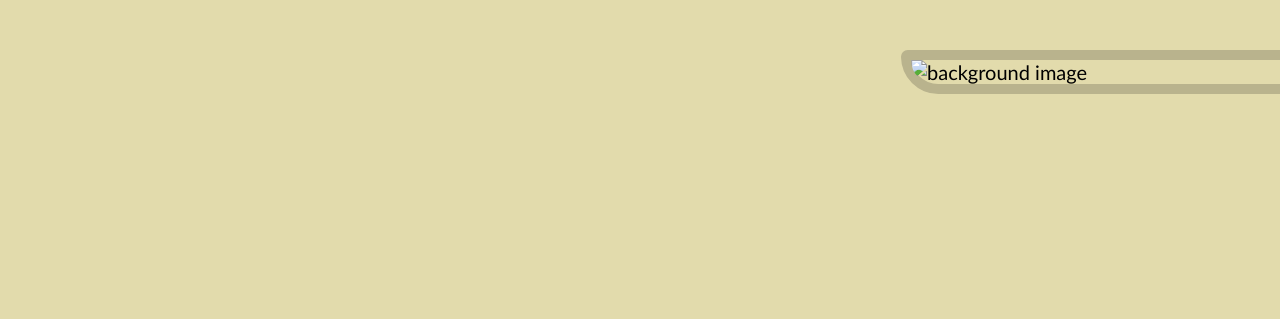
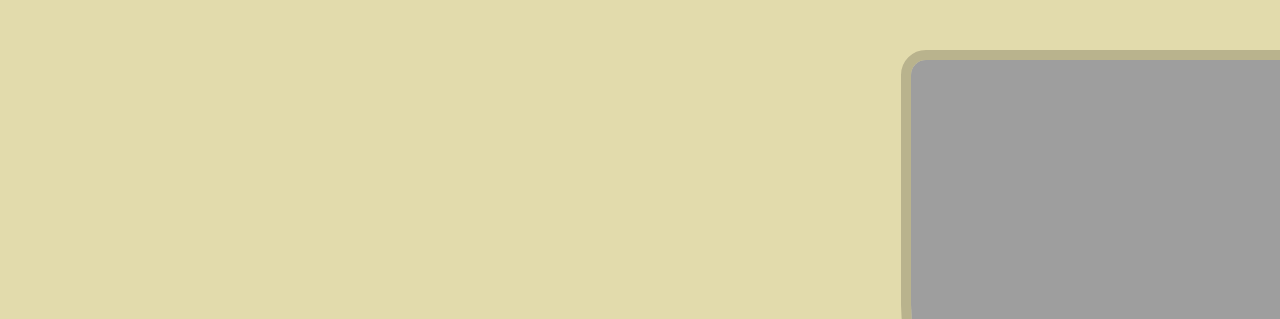
Before and after one commit to LaiaFont/entrega3, a plain HTML site: page index.html in a window 1280 px wide. Shown: the part 75-394 px from the top of the page. Drawn offline with Linux system fonts and the light colour scheme; the site is published under a folder, as on GitHub Pages, so addresses that start at the root find nothing.

Commit message:
Update index.html

```diff
--- a/index.html
+++ b/index.html
@@ -22,7 +22,7 @@
                 <h1 class="index_name">Kitty O'Brien Joyner</h1>
             </section>
             <div>
-                <img class="index_img" src="/img/img1.jpg" alt="background image" title="engrenatges">
+                <img class="index_img" src="img/img1.jpg" alt="background image" title="engrenatges">
             </div>
             <footer>
                 <ul>
```
